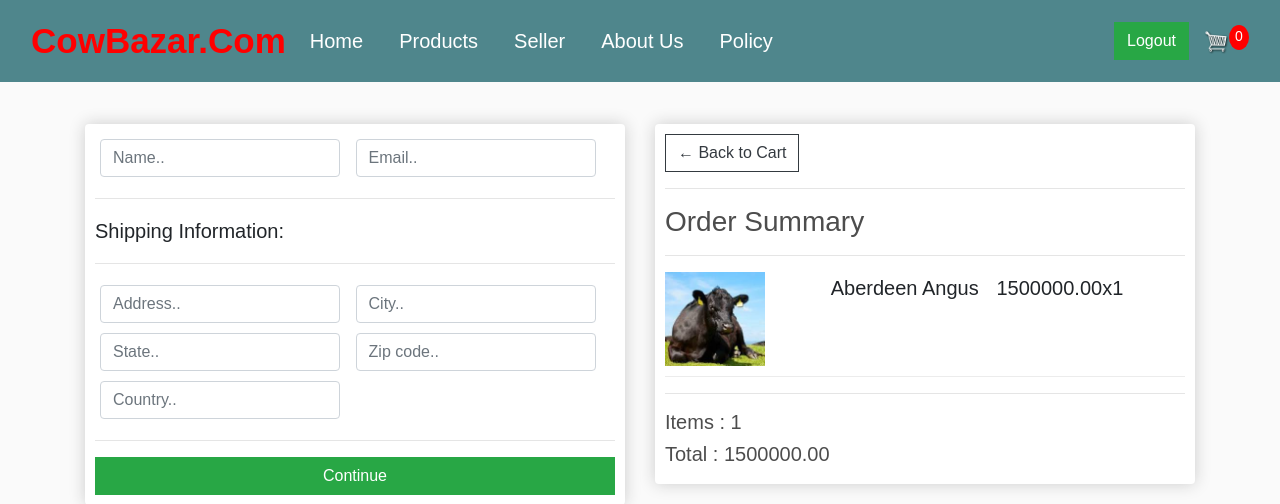
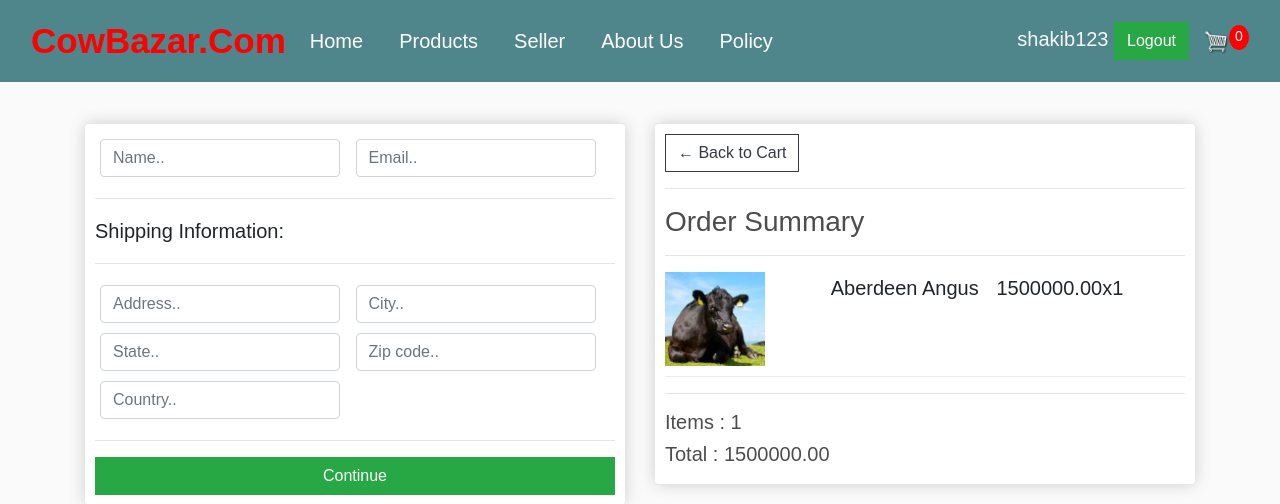
Before and after one commit to shakibkhan13/Domestic_animal, a Django app: page /checkout/ in a window 1280 px wide. Shown: the top 504 px of the page. Run offline with Django 5.2, Linux system fonts and the light colour scheme; a user stored in the database is signed in; data comes from the database, SQL or seed files in the repository; both versions use the stored data as it was after the commit; some libraries are stand-ins or nearby versions.

Commit message:
Shakib_Dev

```diff
--- a/home/templates/base.html
+++ b/home/templates/base.html
@@ -149,6 +149,7 @@
             </div>
             <div class="form-inline my-2 my-lg-0">
                 {% if request.user.is_authenticated %}
+                    <p class="text-light me-3" style="margin-bottom: 5px;">{{ request.user.username }}&nbsp;</p>
                     <a href="/logout/" class="btn btn-success me-2 d-flex">Logout</a>
                     <a href="{% url 'cart' %}" class="me-2 d-flex">
                         <img id="cart-icon" src="{% static 'images/cart.png' %}">
@@ -161,6 +162,9 @@
                     <a href="{% url 'login' %}" class="btn btn-warning me-2 d-flex">Login</a>
                 {% endif %}
             </div>
+
+
+
 
         </div>
     </nav>
```
Also changed, not shown: db.sqlite3. Lines whose indentation alone changed are shown as unchanged.
